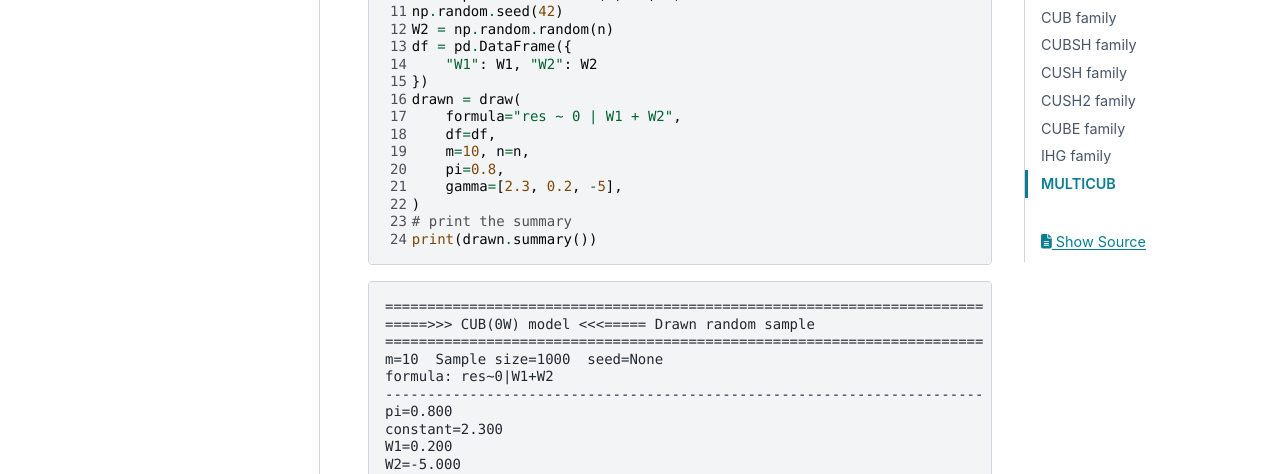
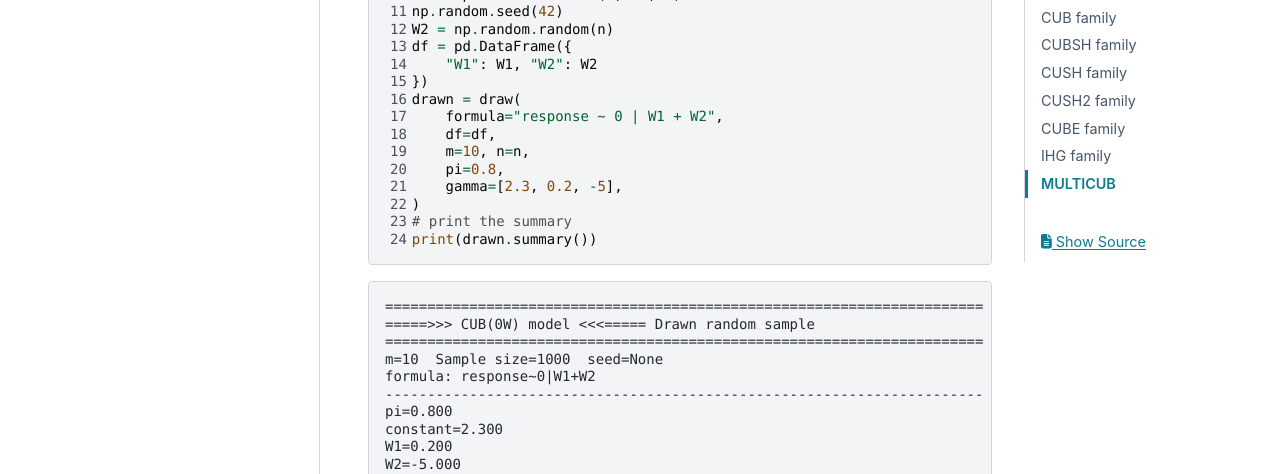
Before and after one commit to maxdevblock/cubmods, a Sphinx documentation site: the page built from docs/source/manual.rst, in a window 1280 px wide and 900 px high, scrolled down 11006 px. Shown: the part 152-626 px from the top of the window. Built offline with Sphinx 7.4.7 and the PyData theme 0.15.4, drawn with Linux system fonts in a browser that asks for light colours; cross-references to code outside the pages are shown as plain code; some of the changed text lies outside the part shown.

Commit message:
"res ~" to "response ~"

```diff
--- a/docs/source/manual.rst
+++ b/docs/source/manual.rst
@@ -453,7 +453,7 @@ to consider the constant term too.
         "W1": W1, "W2": W2
     })
     drawn = draw(
-        formula="res ~ 0 | W1 + W2",
+        formula="response ~ 0 | W1 + W2",
         df=df,
         m=10, n=n,
         pi=0.8,
@@ -468,7 +468,7 @@ to consider the constant term too.
     =====>>> CUB(0W) model <<<===== Drawn random sample
     =======================================================================
     m=10  Sample size=1000  seed=None
-    formula: res~0|W1+W2
+    formula: response~0|W1+W2
     -----------------------------------------------------------------------
     pi=0.800
     constant=2.300
@@ -542,7 +542,7 @@ given the observed (actually, drawn) sample.
 
     # MLE estimation
     fit = estimate(
-        formula="res ~ 0 | W1+W2",
+        formula="response ~ 0 | W1+W2",
         df=drawn.df,
     )
     # Print MLE summary
```
